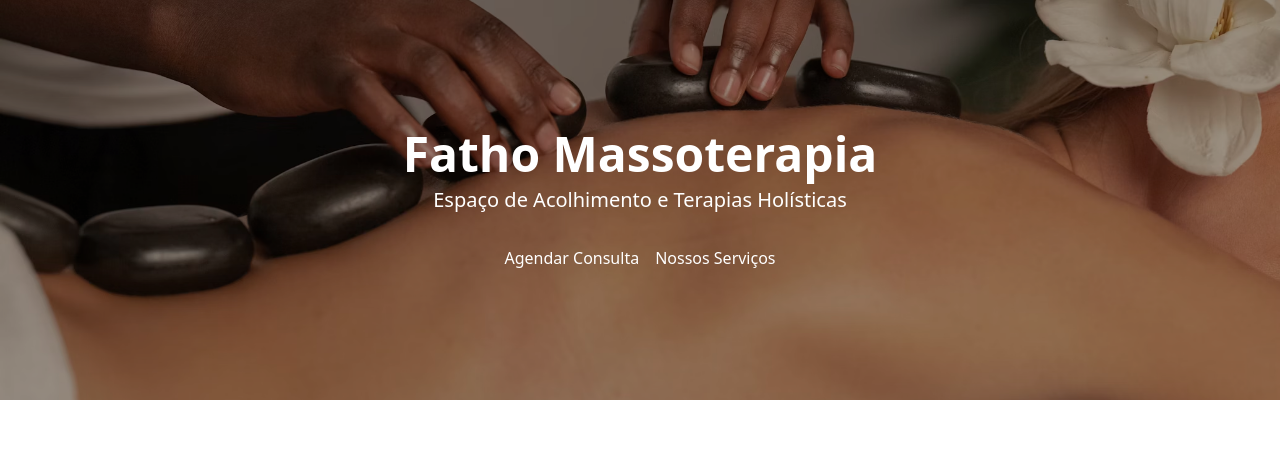
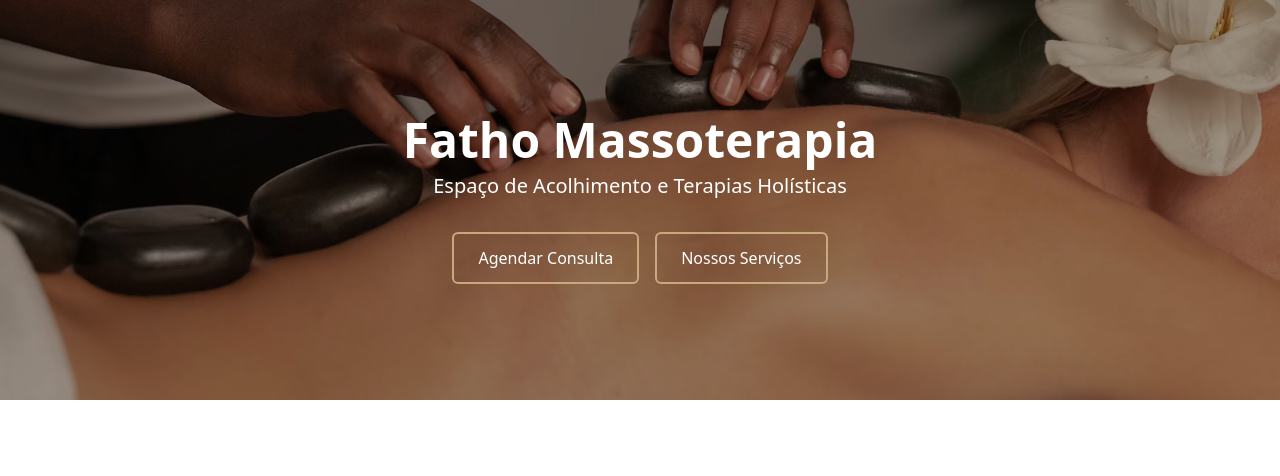
Before and after one commit to RenanDevKF/Projetos, a Django app: page / in a window 1280 px wide. Shown: the top 476 px of the page. Run offline with Django 5.2, Linux system fonts and the light colour scheme; data that the repository does not hold is empty; some libraries are stand-ins or nearby versions.

Commit message:
fix: ajuste nos botoes da hero section

```diff
--- a/static/css/custom.css
+++ b/static/css/custom.css
@@ -37,6 +37,53 @@
 .bg-hero > * {
   position: relative;
   z-index: 2;
+}
+
+/* === BOTÕES HERO === */
+.btn-hero {
+  display: inline-block;
+  padding: 0.75rem 1.5rem;
+  border: 2px solid var(--fatho-gold);
+  border-radius: 0.375rem;
+  background-color: transparent;
+  color: white;
+  font-weight: 500;
+  text-align: center;
+  transition: all 0.3s ease;
+  position: relative;
+  overflow: hidden;
+}
+
+/* Efeito hover - versão simplificada */
+.btn-hero:hover {
+  background-color: #d4b78a;
+  color: var(--fatho-dark);
+  transform: translateY(-2px);
+  box-shadow: 0 4px 8px rgba(200, 169, 126, 0.3);
+  border-color: transparent;
+}
+
+/* Efeito de onda sutil */
+.btn-hero::after {
+  content: '';
+  position: absolute;
+  top: 0;
+  left: 0;
+  width: 100%;
+  height: 100%;
+  background: linear-gradient(90deg, transparent, rgba(255,255,255,0.2), transparent);
+  transform: translateX(-100%);
+  transition: transform 0.6s ease;
+}
+
+.btn-hero:hover::after {
+  transform: translateX(100%);
+}
+
+@keyframes pulse {
+  0% { transform: scale(1); opacity: 1; }
+  50% { transform: scale(1.05); opacity: 0.8; }
+  100% { transform: scale(1); opacity: 1; }
 }
 
 /* === TRANSIÇÕES === */
```
